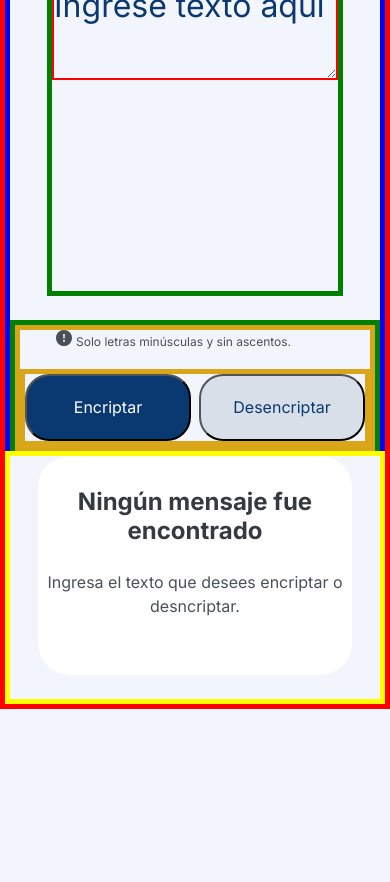
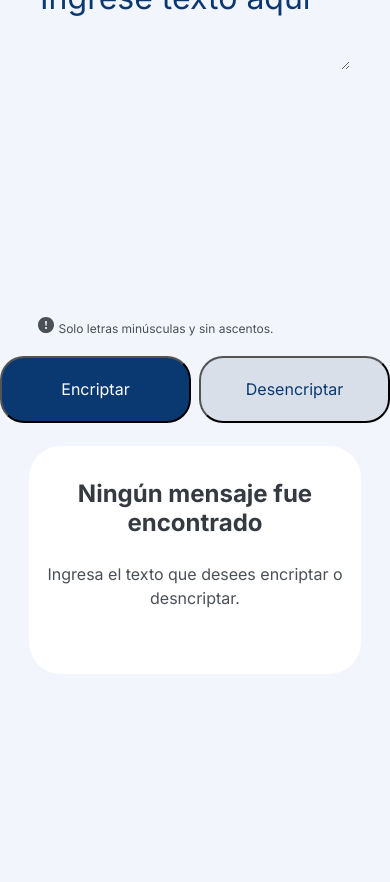
Before and after one commit to githubJHEB/Encriptador, a plain HTML site: page index.html in a window 390 px wide. Shown: the part 145-1027 px from the top of the page. Drawn offline with Linux system fonts and the light colour scheme.

Commit message:
Alura challenge retirar marcos de referencia

```diff
--- a/style.css
+++ b/style.css
@@ -242,7 +242,6 @@ button {
         padding: 4px 4px 4px 4px;
         top: 4px;
         left: 4px;
-        border: 2px solid red;
     }
 
     .logo {
@@ -256,7 +255,6 @@ button {
         min-height: 100%;
         height: fit-content; /* Propiedad que facilita la extención del contenedor cuando elemento de entrada de texto se expande*/
         width: 100%;
-        border: 5px solid red;
     }
 
 
@@ -268,8 +266,6 @@ button {
     .container-seccion-1 {
         width: 100%;
         height: fit-content; /* Propiedad que facilita la extención del contenedor cuando elemento de entrada de texto se expande*/
-        border: 5px solid blue;
-
     }
 
     .container-input {
@@ -277,7 +273,6 @@ button {
         height: auto;
         min-height: 245px;
         margin: 24px auto;
-        border: 5px solid #008000;
     }
 
     .texto__input {
@@ -286,19 +281,16 @@ button {
         padding: 0rem;
         margin: 0 auto;
         color: #0A3871;
-        border: 2px solid red;
     }
 
 
     .contenedor-container-exclamacion-botones {
         display: block;
-        border: 5px solid #008000;
     }
 
     .container-exclamacion-botones {
         margin: 0 auto;
         width: 100%;
-        border: 5px solid #d9a619;
         flex-direction: column;
     }
 
@@ -310,7 +302,6 @@ button {
     .container__botones {
         display: flex;
         width: 100%;
-        border: 5px solid #d9a619;
         margin: 0 auto;
         flex-direction: column;
     }
@@ -329,7 +320,6 @@ button {
     .container-seccion-2 {
         height: 30%;
         width: 100%;
-        border: 5px solid yellow;
     }
 
     .contenedor-texto-desencriptado {
@@ -346,7 +336,6 @@ button {
     .texto-desencriptado {
         height: 60%;
         width: 90%;
-        border: 5px solid rgb(0, 17, 255);
     }
 
     .boton-copiar {
@@ -459,7 +448,6 @@ button {
     .texto-desencriptado {
         height: 60%;
         width: 90%;
-        border: 5px solid rgb(0, 17, 255);
         visibility: hidden;
     }
 
```
